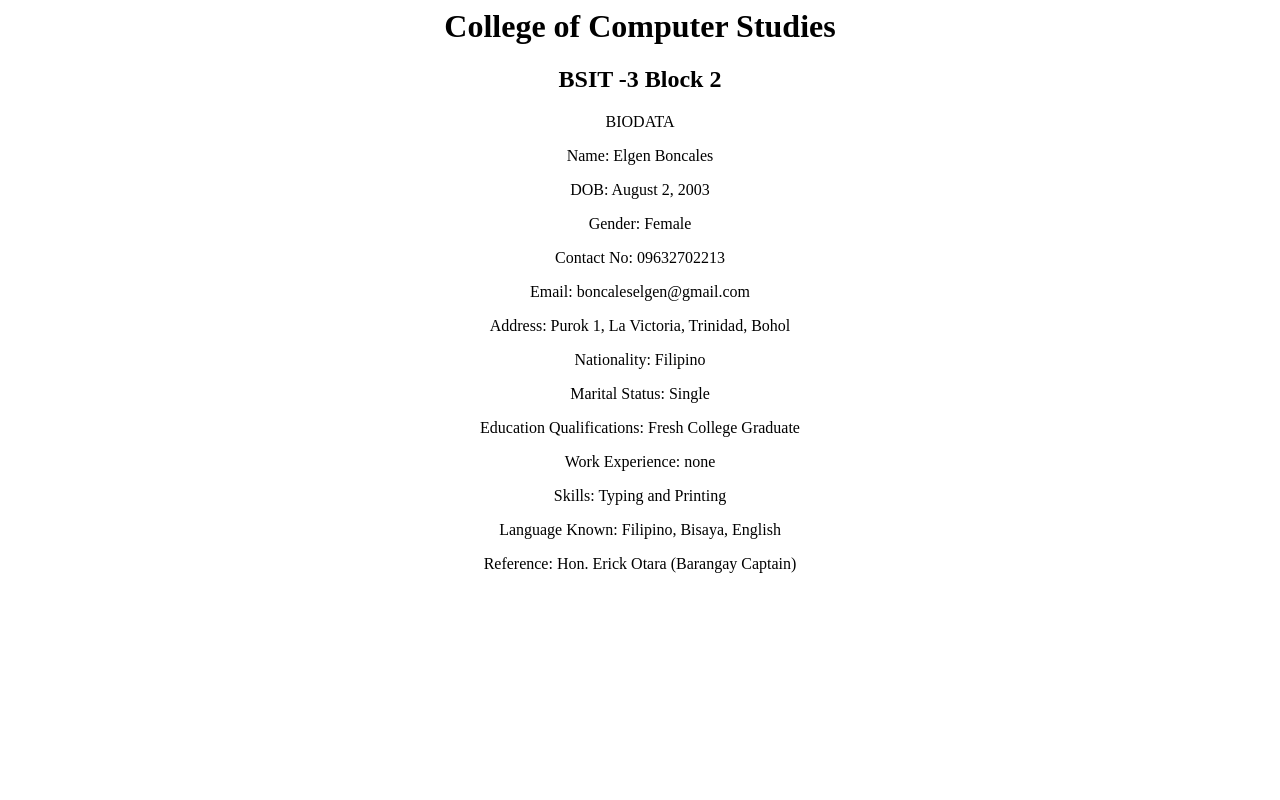
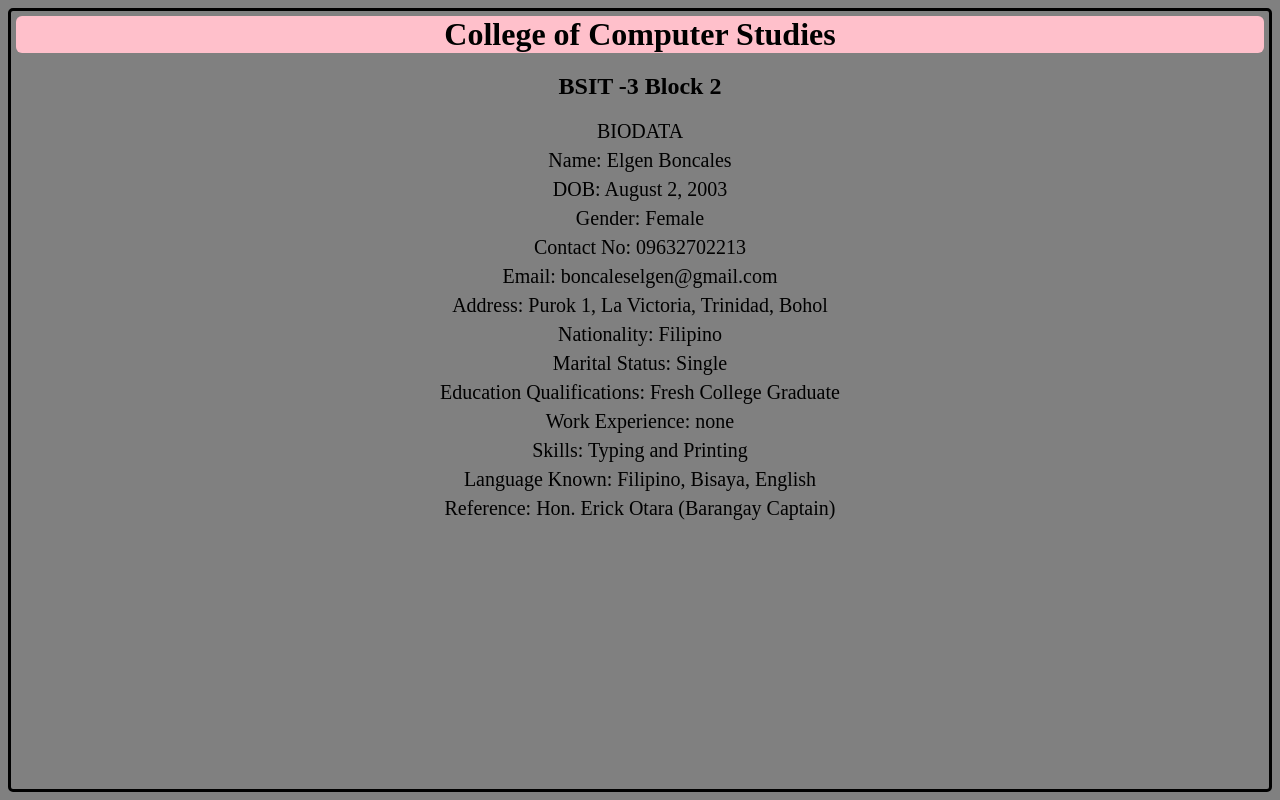
Before and after one commit to Elgenboncales/Belle, a plain HTML site: page index.html in a window 1280 px wide. Drawn offline with Linux system fonts and the light colour scheme.

Commit message:
Save CSS Design

```diff
--- /dev/null
+++ b/bel.css
@@ -0,0 +1,19 @@
+body {
+  background-color: gray;
+  border-style: solid;
+  border-radius: 5px;
+}
+h1 {
+  background-color: pink;
+  text-align-last: center;
+  border-radius: 6px;
+  margin: 5px;
+}
+
+p {
+  margin: 6px;
+  font-family: Times New Roman;
+  font-size: 20px;
+
+
+}
--- a/index.html
+++ b/index.html
@@ -2,7 +2,7 @@
   <html>
  <head>
    <title> Boncales_Elgen_Act_Project</title>
-   <link rel="stylesheet" href="elgen.css">
+   <link rel="stylesheet" href="bel.css">
    </head>
    <body>
      <center>
```
